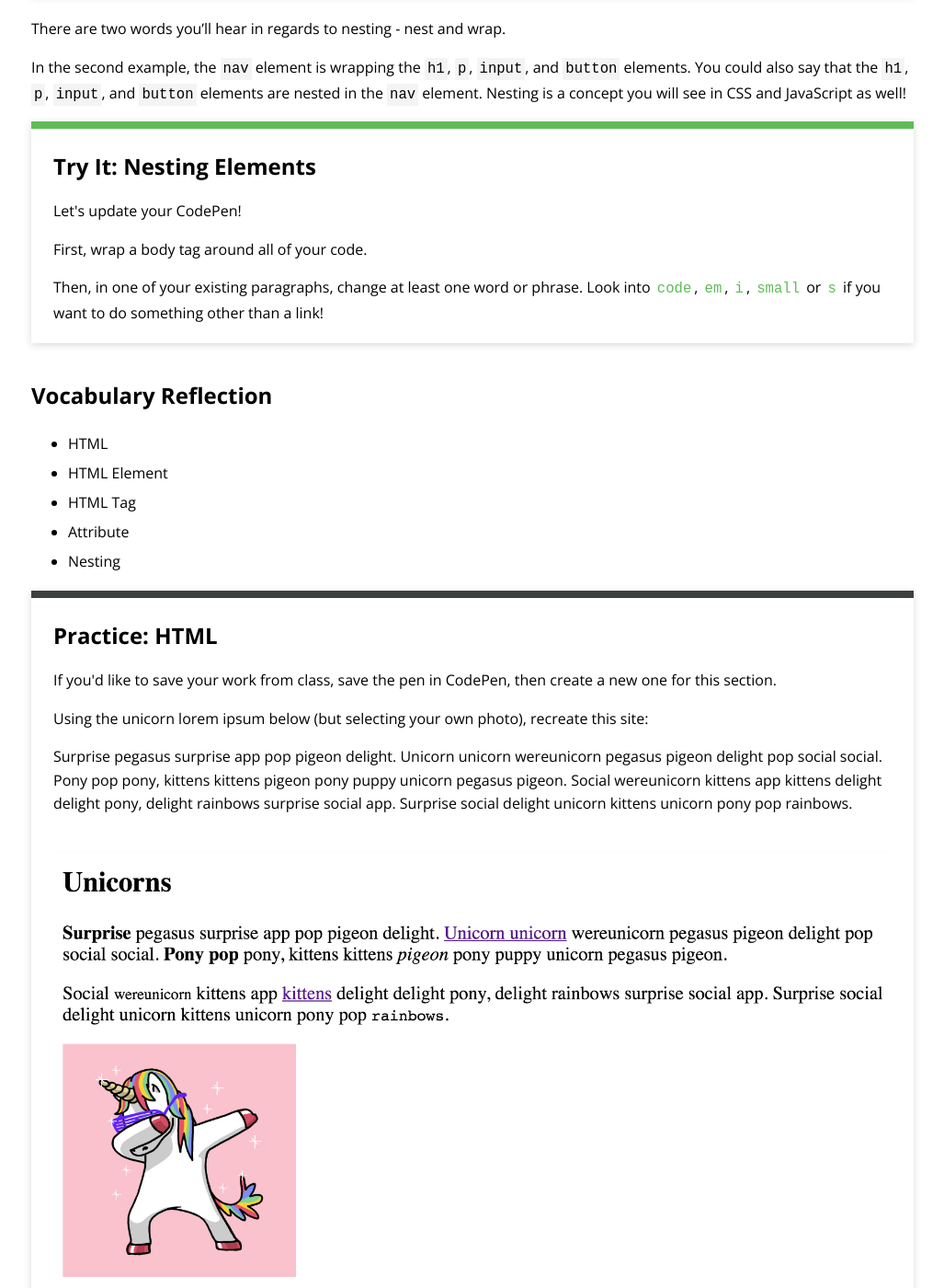
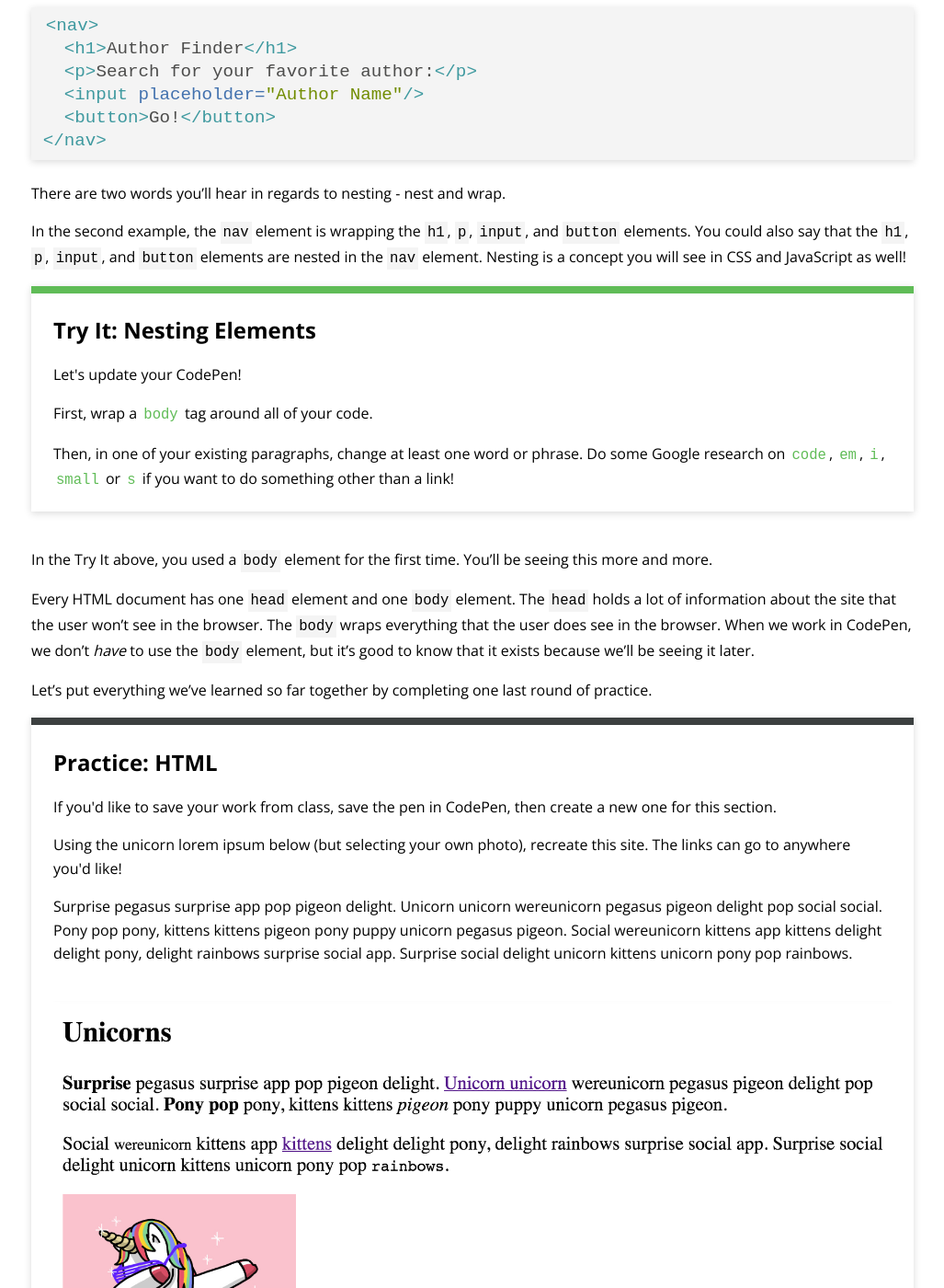
Before and after one commit to ameseee/kwk-curriculum-site, a Jekyll site: the page built from web-app/lessons/intro-html/index.md, in a window 1280 px wide and 1400 px high, scrolled down 5033 px. Shown: the whole window at 92% size, without its empty margins (126-1153 px from the left). Built offline with Jekyll 4.4.1, drawn with Linux system fonts in a browser that asks for light colours; nearby versions of some CDN libraries; some of the changed text lies outside the part shown.

Commit message:
Update some language/explanations

```diff
--- a/web-app/lessons/intro-html/index.md
+++ b/web-app/lessons/intro-html/index.md
@@ -17,6 +17,12 @@
 - HTML Tag
 - Attribute
 - Nesting
+
+## Warm Up
+
+In your notebook, jot down your answers. Then, we'll discuss as a class.
+- What are you favorite websites?
+- What is it about these websites that you like? The look of it? The functionality/purpose?
 
 ## Overview
 
@@ -115,7 +121,7 @@
 <div class="try-it">
   <h2>Turn & Talk</h2>
   <p>Read through the two code snippets below, then talk with your partner about both, including answers these questions:</p>
-  <p>In the first code snippet, which element is nested inside of the <code class="try-it-code">div</code>? Why do you think the author of this code decided to use nesting?</p>
+  <p>In the first code snippet, which element is nested inside of the <code class="try-it-code">nav</code>? Why do you think the author of this code decided to use nesting?</p>
   <p>In the second code snippet, which element is wrapped around other elements? What do you think the author decided to indent all of the nested elements they way they did? What do you imagine <code class="try-it-code">nav</code> stands for/does?</p>
 </div>
 
@@ -139,22 +145,20 @@
 <div class="try-it">
   <h2>Try It: Nesting Elements</h2>
   <p>Let's update your CodePen!</p>
-  <p>First, wrap a body tag around all of your code.</p>
-  <p>Then, in one of your existing paragraphs, change at least one word or phrase. Look into <code class="try-it-code">code</code>, <code class="try-it-code">em</code>, <code class="try-it-code">i</code>, <code class="try-it-code">small</code> or <code class="try-it-code">s</code> if you want to do something other than a link!</p>
+  <p>First, wrap a <code class="try-it-code">body</code> tag around all of your code.</p>
+  <p>Then, in one of your existing paragraphs, change at least one word or phrase. Do some Google research on <code class="try-it-code">code</code>, <code class="try-it-code">em</code>, <code class="try-it-code">i</code>, <code class="try-it-code">small</code> or <code class="try-it-code">s</code> if you want to do something other than a link!</p>
 </div>
 
-## Vocabulary Reflection
+In the Try It above, you used a `body` element for the first time. You'll be seeing this more and more.
 
-- HTML
-- HTML Element
-- HTML Tag
-- Attribute
-- Nesting
+Every HTML document has one `head` element and one `body` element. The `head` holds a lot of information about the site that the user won't see in the browser. The `body` wraps everything that the user does see in the browser. When we work in CodePen, we don't _have_ to use the `body` element, but it's good to know that it exists because we'll be seeing it later.
+
+Let's put everything we've learned so far together by completing one last round of practice.
 
 <div class="practice">
   <h2>Practice: HTML</h2>
   <p>If you'd like to save your work from class, save the pen in CodePen, then create a new one for this section.</p>
-  <p>Using the unicorn lorem ipsum below (but selecting your own photo), recreate this site:</p>
+  <p>Using the unicorn lorem ipsum below (but selecting your own photo), recreate this site. The links can go to anywhere you'd like!</p>
   <p>Surprise pegasus surprise app pop pigeon delight. Unicorn unicorn wereunicorn pegasus pigeon delight pop social social. Pony pop pony, kittens kittens pigeon pony puppy unicorn pegasus pigeon. Social wereunicorn kittens app kittens delight delight pony, delight rainbows surprise social app. Surprise social delight unicorn kittens unicorn pony pop rainbows.</p>
   <br>
   <img src="./assets/recreate-unicorn.png">
```
Also changed, not shown: web-app/lessons/intro-css/index.md (+9 -0 lines).
